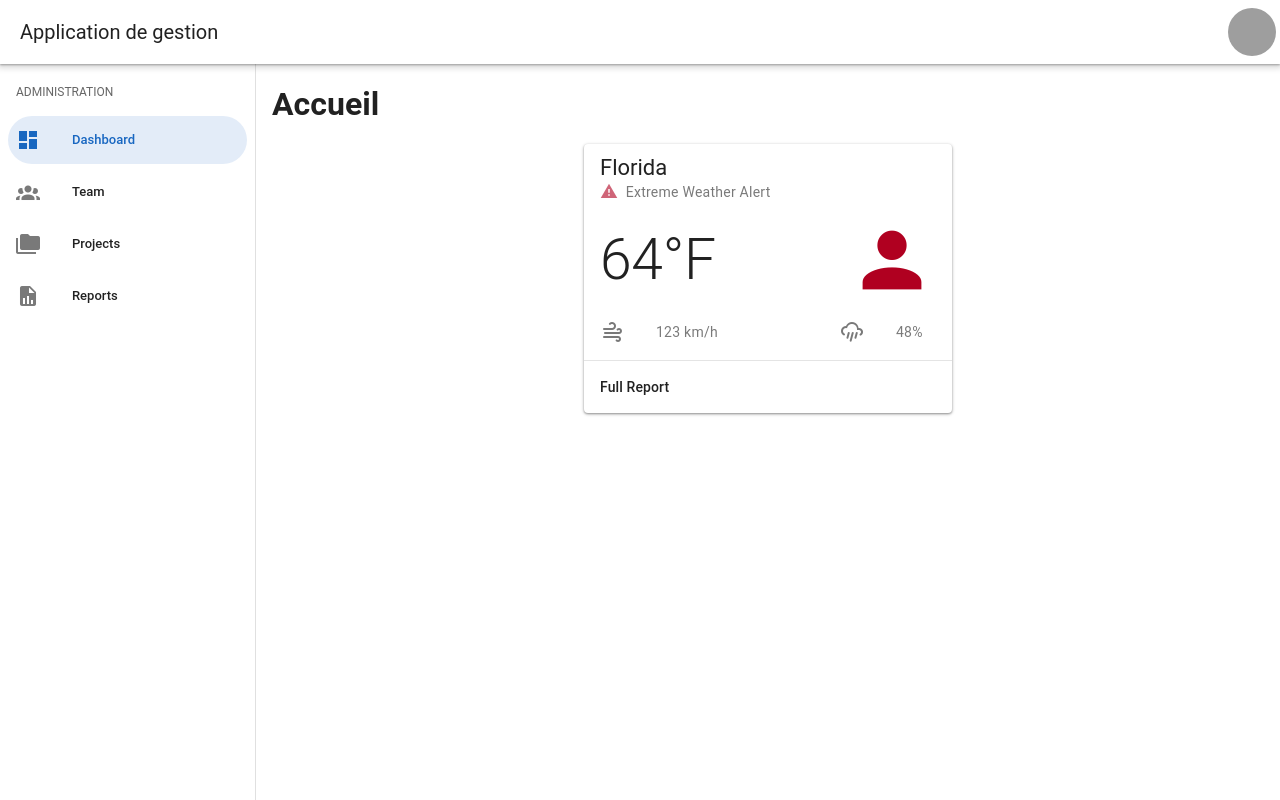
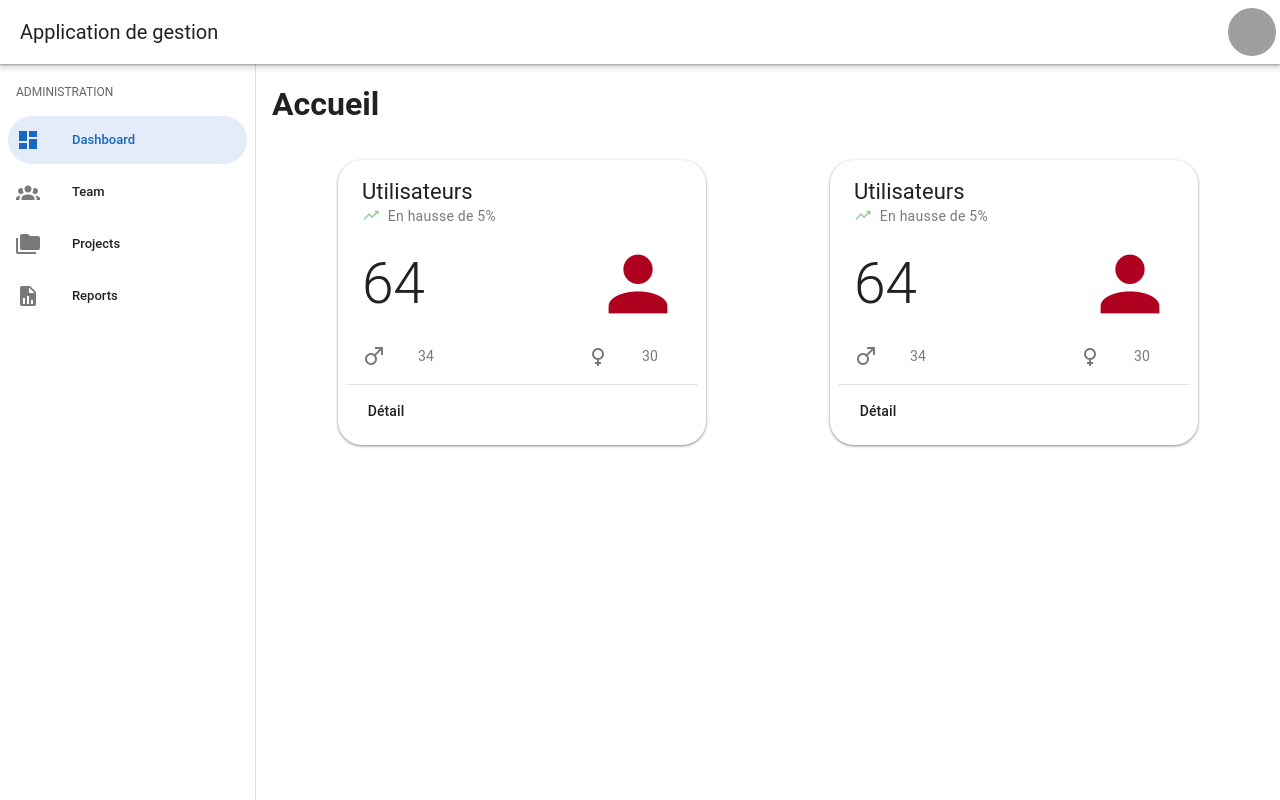
Before and after one commit to GenXwater/vueJS_exercices, a Nuxt app in the folder vue_app_gestion/: page / in a window 1280 px wide. Built offline with nearby package versions, Linux system fonts and the light colour scheme; grey boxes are pictures that could not be loaded.

Commit message:
Refactor index page layout to improve user statistics display and update card titles

```diff
--- a/vue_app_gestion/app/pages/index.vue
+++ b/vue_app_gestion/app/pages/index.vue
@@ -1,19 +1,19 @@
 <template>
     <h1 class="ma-0 mb-4">Accueil</h1>
-    <v-card
-        class="mx-auto"
-        max-width="368"
-    >
-        <v-card-item title="Florida">
+    <v-container>
+        <v-row>
+            <v-col>
+                <v-card class="mx-auto rounded-xl pa-2" max-width="368">
+                    <v-card-item title="Utilisateurs">
                     <template v-slot:subtitle>
                         <v-icon
                         class="me-1 pb-1"
-            color="error"
-            icon="mdi-alert"
+                        color="success"
+                        icon="mdi-trending-up"
                         size="18"
                         ></v-icon>
 
-            Extreme Weather Alert
+                        En hausse de 5%
                     </template>
                     </v-card-item>
 
@@ -23,7 +23,7 @@
                         class="text-display-large font-weight-light"
                         cols="6"
                         >
-            64&deg;F
+                        64
                         </v-col>
 
                         <v-col class="text-right" cols="6">
@@ -39,16 +39,16 @@
                     <div class="d-flex py-3 justify-space-between">
                     <v-list-item
                         density="compact"
-            prepend-icon="mdi-weather-windy"
+                        prepend-icon="mdi-gender-male"
                     >
-            <v-list-item-subtitle>123 km/h</v-list-item-subtitle>
+                        <v-list-item-subtitle>34</v-list-item-subtitle>
                     </v-list-item>
 
                     <v-list-item
                         density="compact"
-            prepend-icon="mdi-weather-pouring"
+                        prepend-icon="mdi-gender-female"
                     >
-            <v-list-item-subtitle>48%</v-list-item-subtitle>
+                        <v-list-item-subtitle>30</v-list-item-subtitle>
                     </v-list-item>
                     </div>
 
@@ -86,11 +86,105 @@
 
                     <v-card-actions>
                     <v-btn
-            :text="!expand ? 'Full Report' : 'Hide Report'"
-            @click="expand = !expand"
+                        :text="'Détail'"
+                        :to="'/team'"
                     ></v-btn>
                     </v-card-actions>
                 </v-card>
+            </v-col>
+
+            <v-col>
+                <v-card class="mx-auto rounded-xl pa-2" max-width="368">
+                    <v-card-item title="Utilisateurs">
+                    <template v-slot:subtitle>
+                        <v-icon
+                        class="me-1 pb-1"
+                        color="success"
+                        icon="mdi-trending-up"
+                        size="18"
+                        ></v-icon>
+
+                        En hausse de 5%
+                    </template>
+                    </v-card-item>
+
+                    <v-card-text class="py-0">
+                    <v-row class="align-center" density="compact">
+                        <v-col
+                        class="text-display-large font-weight-light"
+                        cols="6"
+                        >
+                        64
+                        </v-col>
+
+                        <v-col class="text-right" cols="6">
+                        <v-icon
+                            color="error"
+                            icon="mdi-account"
+                            size="88"
+                        ></v-icon>
+                        </v-col>
+                    </v-row>
+                    </v-card-text>
+
+                    <div class="d-flex py-3 justify-space-between">
+                    <v-list-item
+                        density="compact"
+                        prepend-icon="mdi-gender-male"
+                    >
+                        <v-list-item-subtitle>34</v-list-item-subtitle>
+                    </v-list-item>
+
+                    <v-list-item
+                        density="compact"
+                        prepend-icon="mdi-gender-female"
+                    >
+                        <v-list-item-subtitle>30</v-list-item-subtitle>
+                    </v-list-item>
+                    </div>
+
+                    <v-expand-transition>
+                    <div v-if="expand">
+                        <div class="py-2">
+                        <v-slider
+                            v-model="time"
+                            :max="6"
+                            :step="1"
+                            :ticks="labels"
+                            class="mx-4"
+                            color="primary"
+                            density="compact"
+                            show-ticks="always"
+                            thumb-size="10"
+                            hide-details
+                        ></v-slider>
+                        </div>
+
+                        <v-list class="bg-transparent">
+                        <v-list-item
+                            v-for="item in forecast"
+                            :key="item.day"
+                            :append-icon="item.icon"
+                            :subtitle="item.temp"
+                            :title="item.day"
+                        >
+                        </v-list-item>
+                        </v-list>
+                    </div>
+                    </v-expand-transition>
+
+                    <v-divider></v-divider>
+
+                    <v-card-actions>
+                    <v-btn
+                        :text="'Détail'"
+                        :to="'/team'"
+                    ></v-btn>
+                    </v-card-actions>
+                </v-card>
+            </v-col>
+        </v-row>
+    </v-container>
 </template>
 
 
```
Lines whose indentation alone changed are shown as unchanged.
